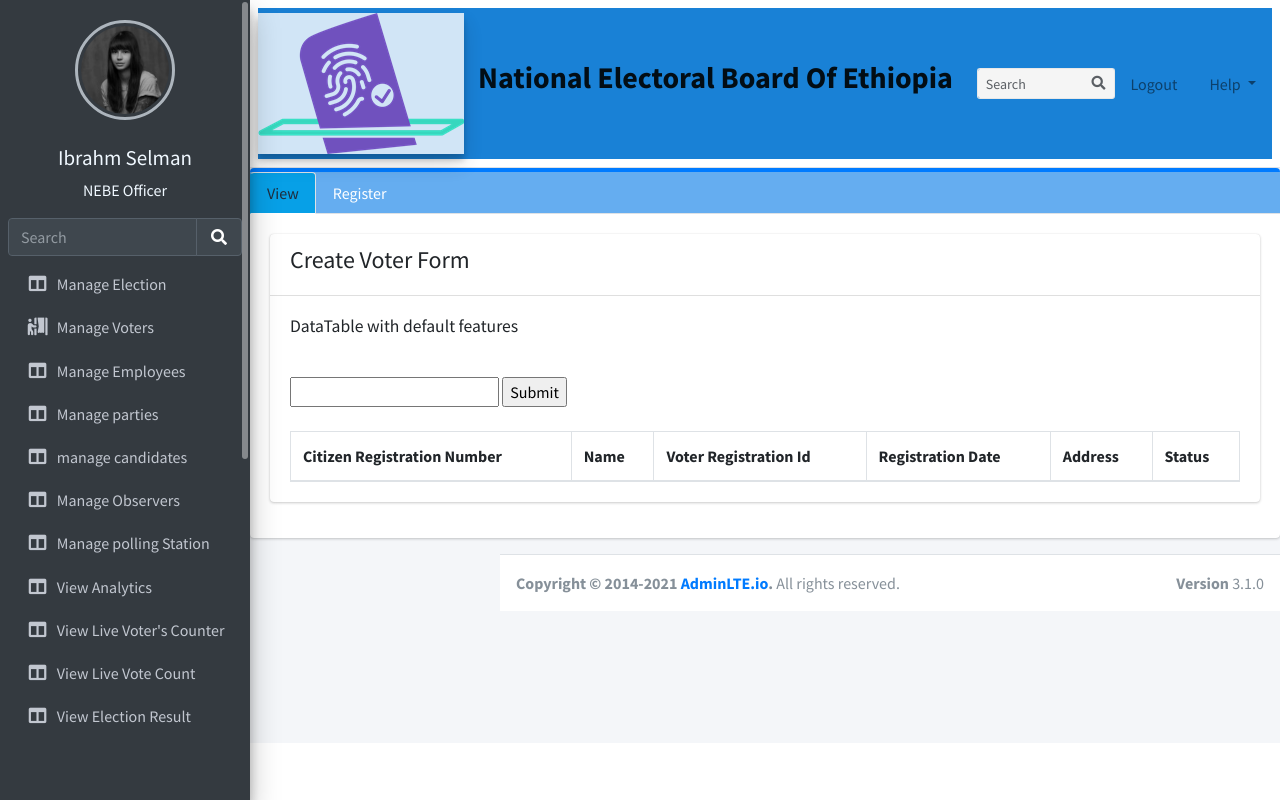
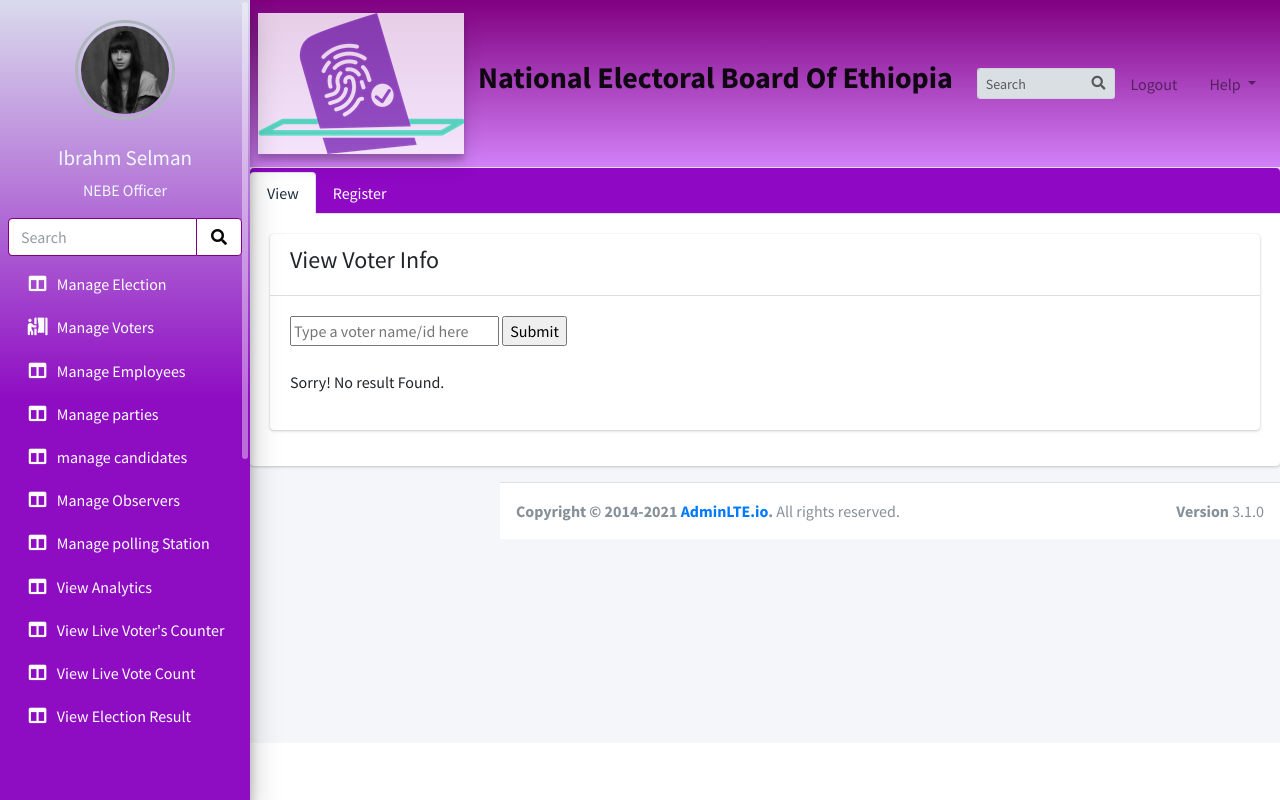
Before and after one commit to master-8702/E-Voting-System, a Django app: page /systemuser/voter/view/ in a window 1280 px wide. Run offline with Django 3.2, Linux system fonts and the light colour scheme; lists and menus that the app fills with data are empty; some libraries are stand-ins or nearby versions.

Commit message:
modifying the UI(mostly coloring)

```diff
--- a/systemuser/templates/systemuser/create_voter.html
+++ b/systemuser/templates/systemuser/create_voter.html
@@ -19,7 +19,7 @@
 {{form|crispy}}
 
 <div>
-    <button type="submit" class="btn float-right btn-primary btn-lg">Register</button>
+    <button type="submit" class="btn float-right btn-primary btn-lg theme-color">Register</button>
   </div>
 </form>
 
--- a/systemuser/templates/systemuser/index1.html
+++ b/systemuser/templates/systemuser/index1.html
@@ -6,7 +6,7 @@
 <head>
   <meta charset="utf-8">
   <meta name="viewport" content="width=device-width, initial-scale=1">
-  <title>National Electoral Board of Ethiopia</title>
+  <title >National Electoral Board of Ethiopia</title>
 
   <!-- Google Font: Source Sans Pro -->
   <link rel="stylesheet"
@@ -23,8 +23,8 @@
   <!-- Site wrapper -->
   <div class="wrapper">
     <!-- Header -->
-    <nav class="main-header navbar navbar-expand navbar-light navbar-white">
-      <div class="container" style="background-color: rgb(25, 129, 214);">
+    <nav class="main-header navbar navbar-expand navbar-light">
+      <div class="container">
         <a href="index3.html" class="navbar-brand">
           <img src="{% static 'dist/img/NEBElogo.png' %}" alt="AdminLTE Logo" class="brand-image img elevation-3"
             style="opacity: .8">
@@ -32,7 +32,7 @@
             Of Ethiopia</span>
         </a>
         <!-- SEARCH FORM -->
-        <form class="form-inline ml-3">
+        <form class="form-inline ml-3 blah">
           <div class="input-group input-group-sm">
             <input class="form-control form-control-navbar" type="search" placeholder="Search" aria-label="Search">
             <div class="input-group-append">
@@ -92,7 +92,7 @@
         <p class=" text-center" style="color: aliceblue;">NEBE Officer</p>
 
         <!-- SidebarSearch Form -->
-        <div class="form-inline">
+        <div class="form-inline" >
           <div class="input-group" data-widget="sidebar-search">
             <input class="form-control form-control-sidebar" type="search" placeholder="Search" aria-label="Search">
             <div class="input-group-append">
@@ -455,16 +455,100 @@
   <style>
     .nav-tabs .nav-item.show .nav-link,
     .nav-tabs .nav-link.active {
-      color: #495057;
-      background-color: #07a0e7;
+      color: #0d0e0f;
+      background-color: white;
       border-color: #dee2e6 #dee2e6 #fff;
-      border-left-color: rgb(222, 226, 230);
+      outline-color: #8f08c4;
     }
+    [class*="sidebar-dark-"] .nav-sidebar > .nav-item:hover > .nav-link, [class*="sidebar-dark-"] .nav-sidebar > .nav-item > .nav-link:focus {
+    /* background-color: rgba(255,255,255,.1); */
+    color: #fff;
+}
+.sidebar-mini .main-sidebar .nav-link, .sidebar-mini-md .main-sidebar .nav-link, .sidebar-mini-xs .main-sidebar .nav-link {
+    width: calc(250px - .5rem * 2);
+    transition: width ease-in-out .3s;
+    color: white
+}
+.navbar-light .navbar-brand:hover {
+    color: white
+}
+.bradn-text{
+  color: white;
+}
 
     .nav-tabs {
-      background-color: rgb(101, 173, 240);
-      color: black
+    background-image: -moz-repeating-linear-gradient( 135deg, transparent, transparent 35px, rgba(255, 255, 255, 0.5) 35px, rgba(255,255,255,.5) 70px);
+
     }
+    .card-primary:not(.card-outline) > .card-header {
+    background-color: #8f08c4;
+}
+
+    [class*="sidebar-dark-"] {
+    background-image: linear-gradient( #d9dbec,#8e0cc2,#8e0cc2);
+
+    /* background-image: -webkit-repeating-linear-gradient( 135deg, transparent, transparent 35px, rgba(255,255,255,.5) 35px, rgba(255,255,255,.5) 70px); */
+    /* background-image: -moz-repeating-linear-gradient( 135deg, transparent, transparent 35px, rgba(255,255,255,.5) 35px, rgba(255,255,255,.5) 70px); */
+    /* background-image: -ms-repeating-linear-gradient( 135deg, transparent, transparent 35px, rgba(255,255,255,.5) 35px, rgba(255,255,255,.5) 70px); */
+    /* background-image: -o-repeating-linear-gradient( 135deg, transparent, transparent 35px, rgb */
+}
+.os-scrollbar-handle{
+
+  color: red;
+}
+element {
+    height: 24.111%;
+    transform: translate(0px, 22.1074px);
+    color: red;
+}
+
+.navbar-brand {
+    display: inline-block;
+    padding-top: .3125rem;
+    padding-bottom: .3125rem;
+    margin-right: .5rem;
+    font-size: 1.25rem;
+    line-height: inherit;
+    white-space: nowrap;
+}
+
+.main-header {
+    transition: margin-left .3s ease-in-out;
+    margin-left: 250px;
+    /* background-color: purple */
+    background-image: linear-gradient(180deg, purple, rgb(210, 129, 248));
+}
+.btn-primary:hover {
+    color: #fff;
+    background-color: rgb(121, 11, 121);
+    border-color: #0062cc;
+}
+.btn-primary{
+  color: black;
+}
+.theme-color{
+  background-color: white;
+  border: 3px dotted purple;
+  border-radius: 25px;
+}
+.theme-link{
+
+  color: purple;
+  ;
+
+}
+[class*="sidebar-dark"] .form-control-sidebar {
+    background-color: #f3ecf5;
+    border: 1px solid purple;
+    color: rgb(31, 22, 22);
+}
+[class*="sidebar-dark"] .btn-sidebar, [class*="sidebar-dark"] .form-control-sidebar {
+    background-color: #fff;
+    border: 1px solid purple;
+    color: rgb(8, 8, 8);
+}
+
+
   </style>
 </body>
 
--- a/systemuser/templates/systemuser/view_voter.html
+++ b/systemuser/templates/systemuser/view_voter.html
@@ -7,19 +7,18 @@
     <div class="col-sm-12 col-md-12">
         <div class="card">
             <div class="card-header">
-                <h4>Create Voter Form</h4>
+                <h4>View Voter Info</h4>
             </div>
-            <div class="card-body">
-                <h3 class="card-title">DataTable with default features</h3>
-            </div>
+
             <!-- /.card-header -->
             <div class="card-body">
                 <form action="{% url 'view_voter' %}" method="POST">
                     {% csrf_token %}
-                    <input type="text" name="search">
+                    <input type="text" name="search" placeholder="Type a voter name/id here">
                     <input type="submit">
                 </form>
                 <br>
+                {%if voter_data %}
                     <table id="example1" class="table table-bordered table-striped">
                         <thead>
                             <tr>
@@ -42,8 +41,8 @@
                                 <td> {{o.registration_date}}</td>
                                 <td> {{o.address}}</td>
                                 <td> {{o.voter_status}}</td>
-                            <td> <a href="{% url 'update_voter' o.id %}"> Update</a></td>
-                            <td> <a onclick="return delete_voter()" href="{% url 'delete_voter' o.id %}">Delete</a></td>
+                                <td> <a class="theme-link" href="{% url 'update_voter' o.id %}"> Update</a></td>
+                                <td> <a class="theme-link" onclick="return delete_voter()" href="{% url 'delete_voter' o.id %}">Delete</a></td>
 
 
 
@@ -52,7 +51,10 @@
                             {% endfor%}
                         </tbody>
                     </table>
+                    {%else%}
+                    <p class="danger"> Sorry! No result Found.</p>
 
+                    {%endif%}
 
                 </div>
             </div>
--- a/systemuser/views.py
+++ b/systemuser/views.py
@@ -36,7 +36,7 @@ def view_voter(request):
             return render(request, 'systemuser/view_voter.html', {'var':'v', 'voter_data':voter_data})
 
     elif request.method == 'POST':
-        voter_data = Voter.objects.all().filter(voter_name=request.POST.get('search'))
+        voter_data = Voter.objects.all().filter(voter_first_name=request.POST.get('search'))
         return render(request, 'systemuser/view_voter.html', {'var':'v', 'voter_data':voter_data})
 
     else:
```
Lines whose indentation alone changed are shown as unchanged.
